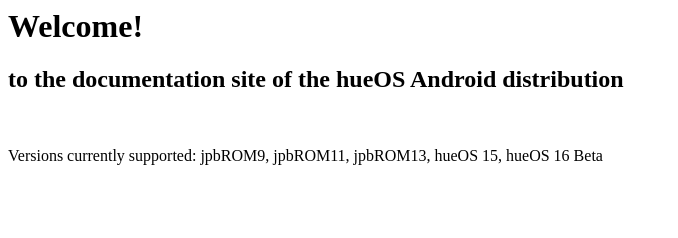
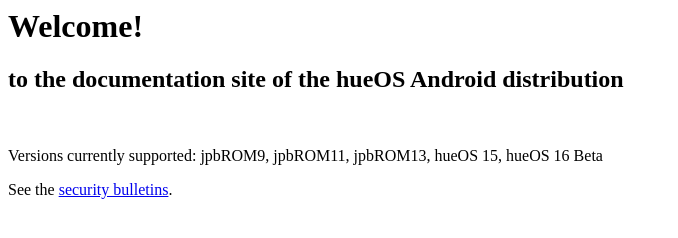
Before and after one commit to hueOS/docs, a plain HTML site: page index.html in a window 1280 px wide. Shown: the whole page, without its empty margins (0-678 px from the left). Drawn offline with Linux system fonts and the light colour scheme.

Commit message:
Update index.html

```diff
--- a/index.html
+++ b/index.html
@@ -6,4 +6,5 @@
   <h2>to the documentation site of the hueOS Android distribution</h2>
   <br>
   <p>Versions currently supported: jpbROM9, jpbROM11, jpbROM13, hueOS 15, hueOS 16 Beta</p>
+  <p>See the <a href='security_bulletins.html'>security bulletins</a>.</p>
 </html>
```
